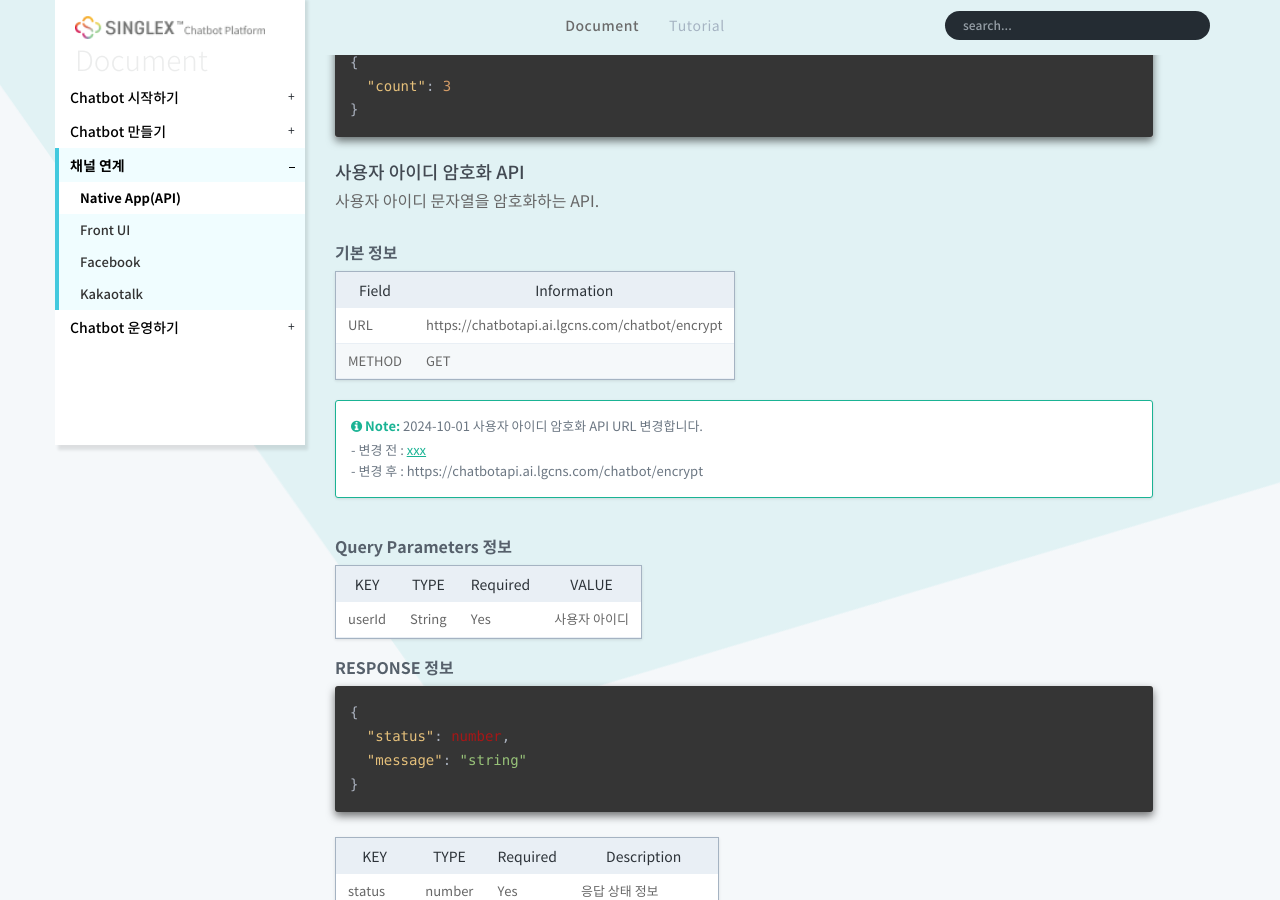
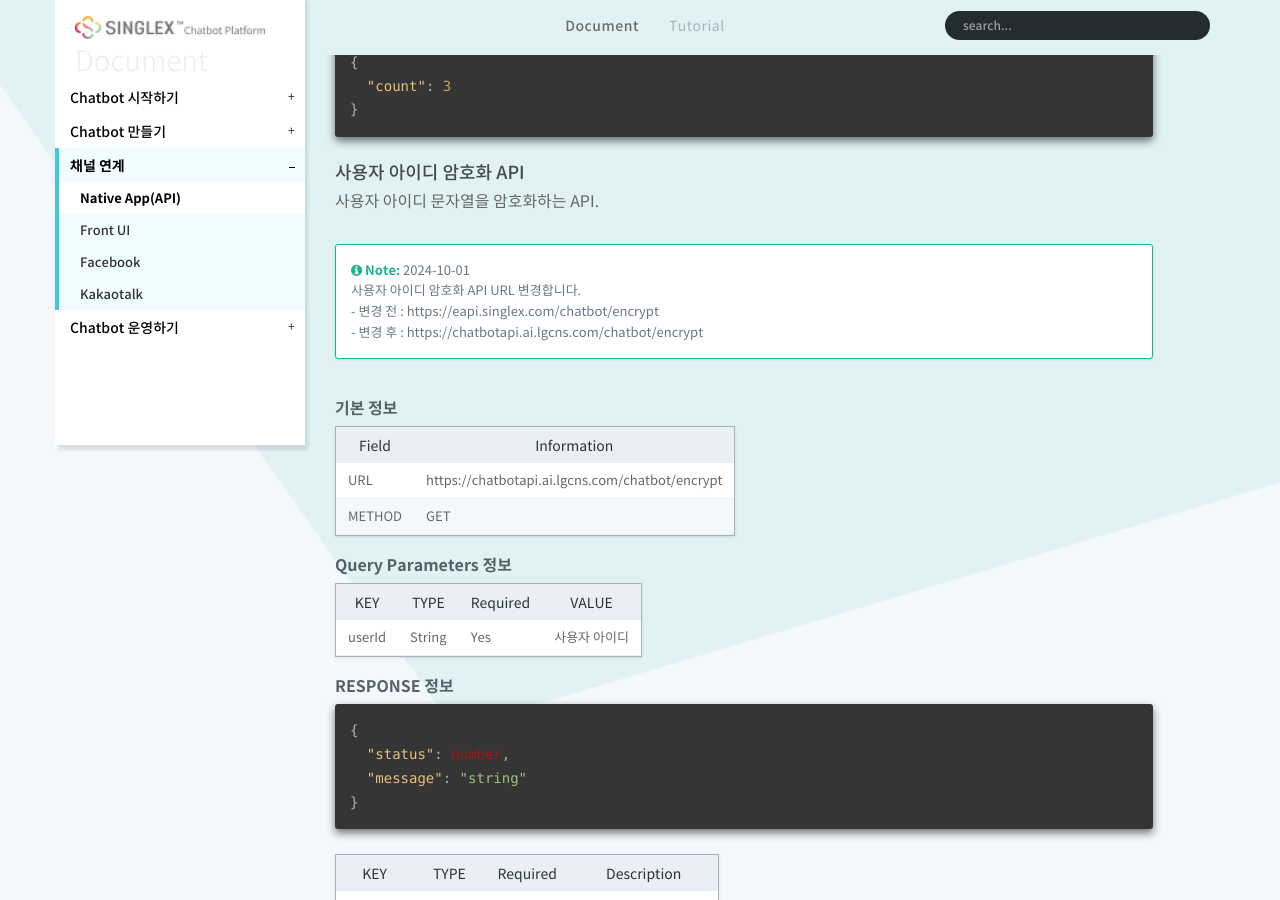
Before and after one commit to caas-manual/caas, a Jekyll site: the page built from pages/groupChatbot/channel_native_app.md, in a window 1280 px wide and 900 px high, scrolled down 19598 px. Built offline with Jekyll 4.4.1, drawn with Linux system fonts in a browser that asks for light colours; nearby versions of some CDN libraries; some web fonts are replaced; comment, search, counter and statistics services are not loaded.

Commit message:
Update channel_native_app.md

```diff
--- a/pages/groupChatbot/channel_native_app.md
+++ b/pages/groupChatbot/channel_native_app.md
@@ -815,14 +815,14 @@ https://eapi.singlex.com/chatbot/push/unreadMessageCount?chatbotId=5e7b3cb8-e3ee
 ### 사용자 아이디 암호화 API
 사용자 아이디 문자열을 암호화하는 API.
 
+{% include note.html content="2024-10-01<br>사용자 아이디 암호화 API URL 변경합니다.<br>- 변경 전 : https://eapi.singlex.com/chatbot/encrypt<br>- 변경 후 : https://chatbotapi.ai.lgcns.com/chatbot/encrypt" %}
+
 #### 기본 정보
 
 | Field | Information |
 |--------|--------|
 | URL | https://chatbotapi.ai.lgcns.com/chatbot/encrypt
 | METHOD | GET |
-
-{% include note.html content="2024-10-01 사용자 아이디 암호화 API URL 변경합니다.<br>- 변경 전 : [xxx](https://eapi.singlex.com/chatbot/encrypt)<br>- 변경 후 : https://chatbotapi.ai.lgcns.com/chatbot/encrypt" %}
 
 #### Query Parameters 정보
 
```
